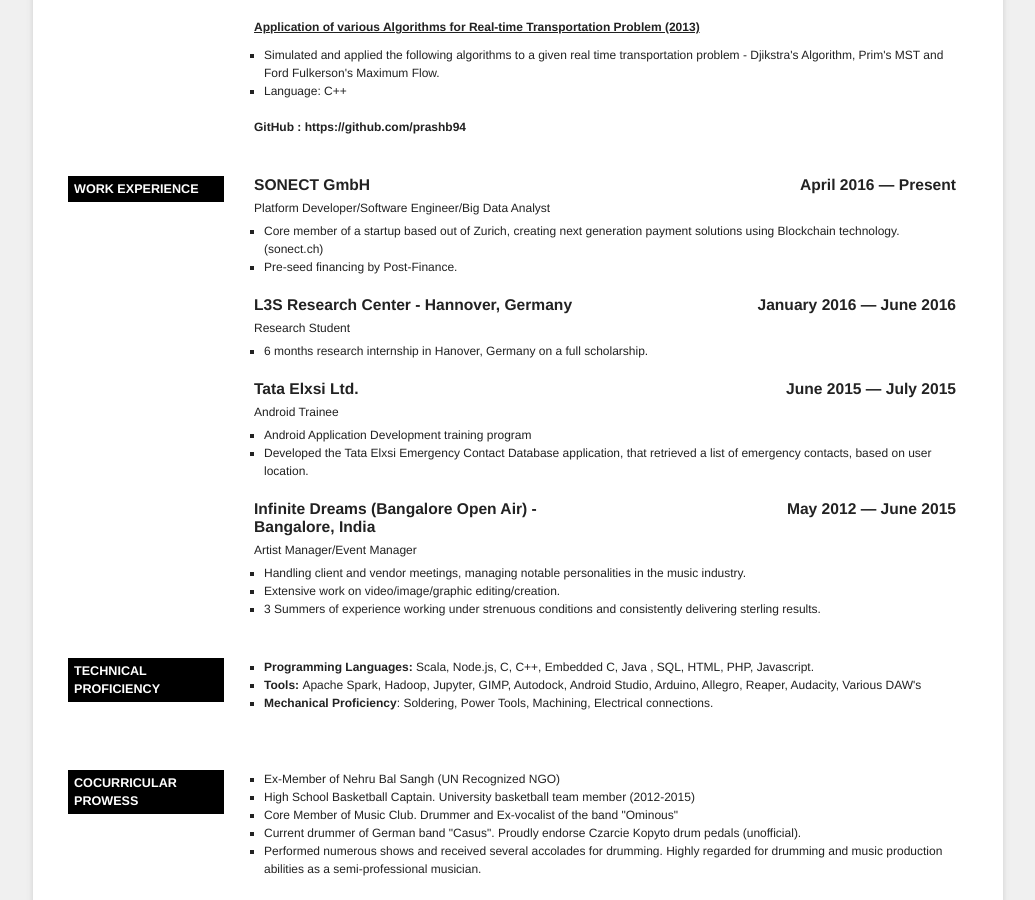
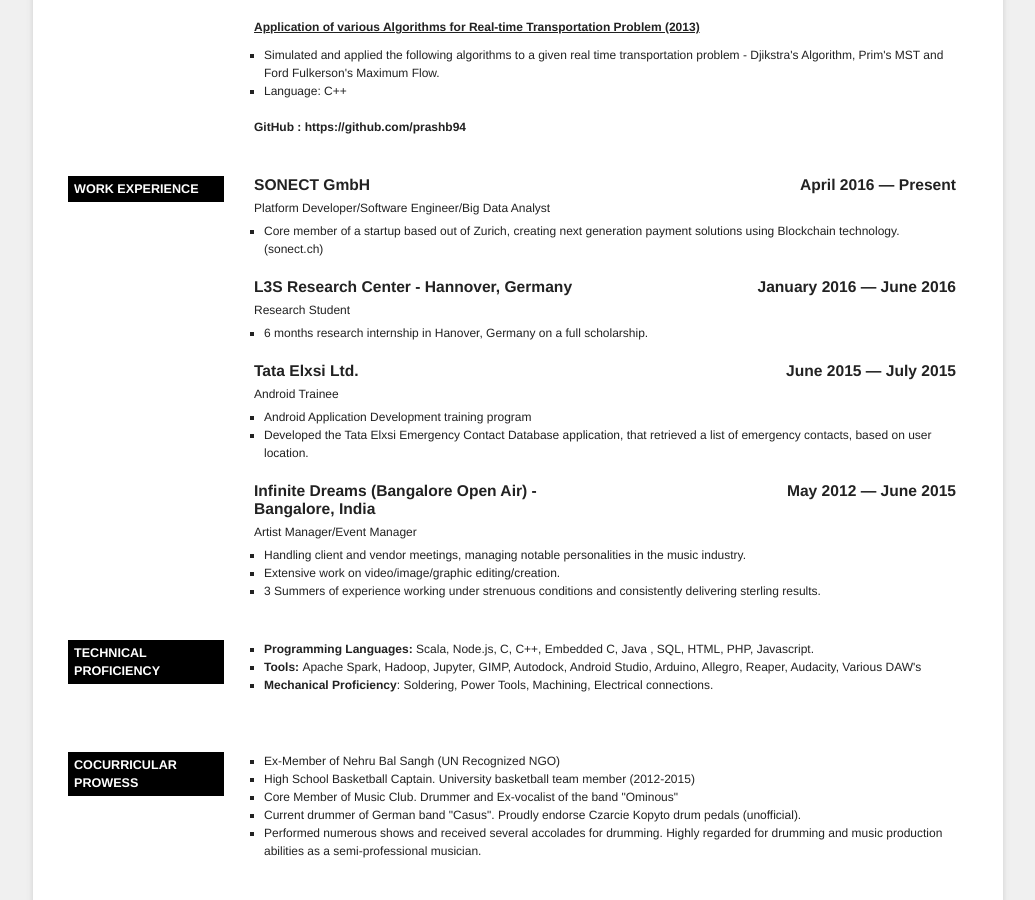
Before and after one commit to prashb94/prashb94.github.io, a Jekyll site: the page cv.html, which Jekyll copies as it is, in a window 1280 px wide and 900 px high, scrolled down 1679 px. Shown: the whole window, without its empty margins (122-1157 px from the left). Built offline with Jekyll 4.4.1, drawn with Linux system fonts in a browser that asks for light colours.

Commit message:
cv update

```diff
--- a/cv.html
+++ b/cv.html
@@ -291,7 +291,7 @@
 							<span class="date r">April 2016 &mdash; Present</span>
 								</h3>
 								<div class="clear"> </div>
-								<span class="job_title">Platform Developer/Software Engineer/Big Data Analyst</span><div class="info"><ul><li>Core member of a startup based out of Zurich, creating next generation payment solutions using Blockchain technology.(sonect.ch)</li><li>Pre-seed financing by Post-Finance.</li></ul></div><div class="clear"> </div>
+								<span class="job_title">Platform Developer/Software Engineer/Big Data Analyst</span><div class="info"><ul><li>Core member of a startup based out of Zurich, creating next generation payment solutions using Blockchain technology.(sonect.ch)</li></ul></div><div class="clear"> </div>
 								</div>
 
 								<div class="item">
--- a/index.html
+++ b/index.html
@@ -65,7 +65,7 @@
 												<h1><span class="color-blue" >Welcome to my world!</span></h1>
 												</div>
 											</div>
-											<p>Currently pursuing my MSC in Computer Science at ETH Zurich,my goal is to be a prominent figure in academia, after having made several ground-breaking discoveries. My interaction with technology has been immense and I strive to employ technology to all fields of life. I've worked on a lot of projects that span various applications, and am now gradually zeroing in on my prime interests. More about my interests in <a href='interests.html'><u>Interests and Future Work</u></a></p>
+											<p>Currently pursuing my MSC in Computer Science at ETH Zurich, my goal is to be a prominent figure in academia, after having made several ground-breaking discoveries. My interaction with technology has been immense and I strive to employ technology to all fields of life. I've worked on a lot of projects that span various applications, and am now gradually zeroing in on my prime interests. More about my interests in <a href='interests.html'><u>Interests and Future Work</u></a></p>
 											<p>I created this site with the aim of putting up my latest work and other interesting technology related stuff. I'll try to keep it as updated as possible.</p>
 
 											<p>Thanks for dropping by. Have a good day!</p>
```
